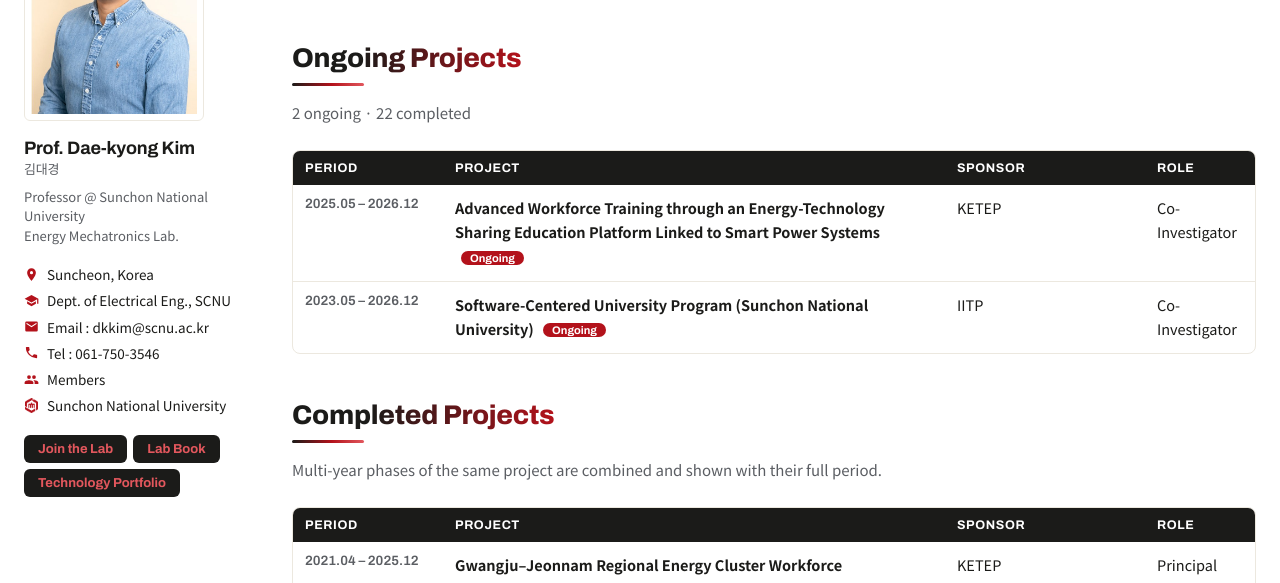
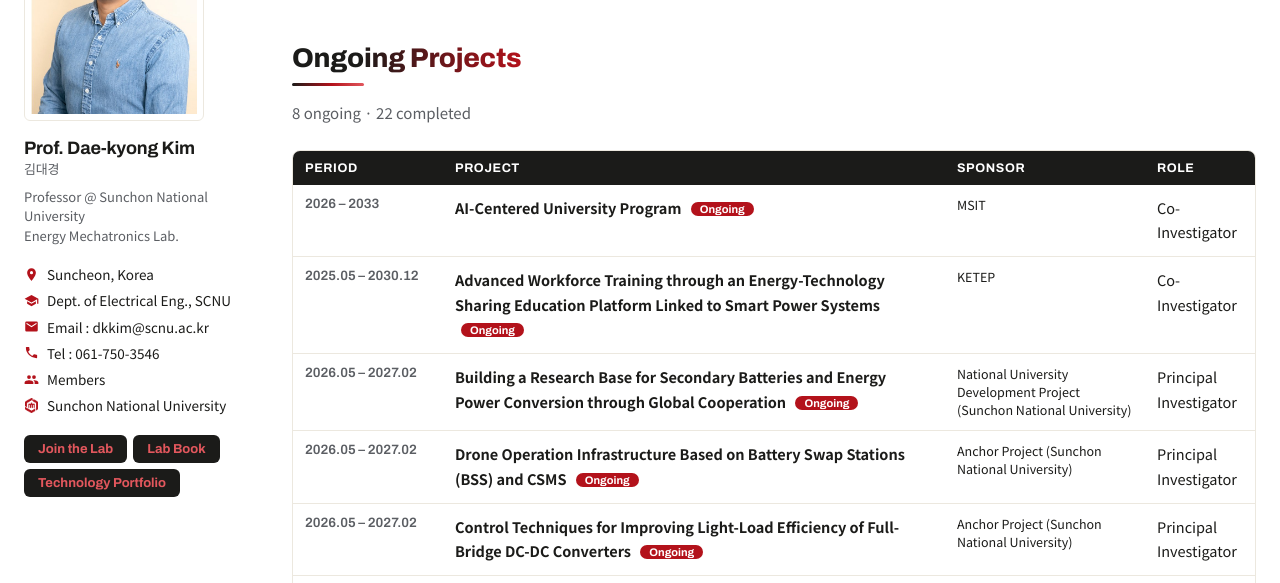
Before and after one commit to energy-mecha/e-mecha, a plain HTML site: page projects.html in a window 1280 px wide. Shown: the part 207-790 px from the top of the page. Drawn offline with Linux system fonts and the light colour scheme.

Commit message:
v1.41: add 2026 research projects, smaller sponsor text
Co-Authored-By: Claude Opus 5.5 <noreply@anthropic.com>

```diff
--- a/assets/css/style.css
+++ b/assets/css/style.css
@@ -397,6 +397,7 @@ main ol li.pub .pub-title a, main ol li.pub a.badge { border-bottom: 0; text-dec
 .proj-table tr:hover td { background: var(--surface); }
 .proj-table .period { white-space: nowrap; font: 600 13.5px var(--font-head); color: var(--muted); }
 .proj-table .t { font-weight: 600; }
+.proj-table .sp { font-size: 12.5px; line-height: 1.45; }
 
 /* awards */
 .award-list { list-style: none; padding: 0; margin: 0; border-top: 0 !important; }
--- a/assets/js/content.js
+++ b/assets/js/content.js
@@ -330,6 +330,12 @@ window.LAB = {
      data.js(엑셀 자동 생성)의 과제명/기관명은 한국어입니다.
      영어 화면에서 보여줄 이름을 "한국어 이름": "English name" 으로 추가하세요. 없으면 한국어 그대로 표시됩니다. */
   projectsEn: {
+    "AI중심대학": "AI-Centered University Program",
+    "글로벌 협력을 통한 이차전지 및 에너지 전력변환 연구 기반 구축": "Building a Research Base for Secondary Batteries and Energy Power Conversion through Global Cooperation",
+    "드론향 배터리 스왑 스테이션(BSS)의 배터리 충전제어 기술개발": "Battery Charging Control for Drone Battery Swap Stations (BSS)",
+    "스마트팜 단지 내 e-DAS 송전선로 모니터링 시스템 기술개발": "e-DAS Power Line Monitoring System for Smart Farm Complexes",
+    "드론 배터리 스왑 스테이션(BSS) 및 CSMS 기반 드론 운용 인프라 개발": "Drone Operation Infrastructure Based on Battery Swap Stations (BSS) and CSMS",
+    "풀브릿지 DC-DC 컨버터 경부하 효율 개선을 위한 제어 기술 개발": "Control Techniques for Improving Light-Load Efficiency of Full-Bridge DC-DC Converters",
     "스마트 전력시스템 연계 에너지기술공유 교육 플랫폼 구축을 통한 고급인력 양성": "Advanced Workforce Training through an Energy-Technology Sharing Education Platform Linked to Smart Power Systems",
     "SW중심대학(국립순천대학교)": "Software-Centered University Program (Sunchon National University)",
     "광주·전남지역에너지 클러스터 인재양성": "Gwangju–Jeonnam Regional Energy Cluster Workforce Development",
@@ -356,6 +362,10 @@ window.LAB = {
     "전동식 공기압축기용 모터제어기에 관한 기초연구": "Basic Study on Motor Controllers for Electric Air Compressors",
   },
   agencyEn: {
+    "과기정통부": "MSIT",
+    "국립대학육성사업(국립순천대학교)": "National University Development Project (Sunchon National University)",
+    "글로컬대학30사업(국립순천대학교)": "Glocal University 30 (Sunchon National University)",
+    "앵커사업(국립순천대학교)": "Anchor Project (Sunchon National University)",
     "한국에너지기술평가원": "KETEP",
     "정보통신기획평가원": "IITP",
     "순천대학교": "Sunchon National University",
--- a/assets/js/data.js
+++ b/assets/js/data.js
@@ -1,6 +1,6 @@
 /* 자동 생성 파일 — 직접 수정하지 말고 tools/build_data.py 를 실행하세요. */
 window.LAB_DATA = {
- "updated": "2026.11.06",
+ "updated": "2026.11.27",
  "journals": [
   {
    "date": "2026.02",
@@ -1933,11 +1933,65 @@ window.LAB_DATA = {
  ],
  "projects": [
   {
+   "title": "AI중심대학",
+   "agency": "과기정통부",
+   "type": "",
+   "role": "공동연구자",
+   "start": "2026",
+   "end": "2033",
+   "ongoing": true
+  },
+  {
    "title": "스마트 전력시스템 연계 에너지기술공유 교육 플랫폼 구축을 통한 고급인력 양성",
    "agency": "한국에너지기술평가원",
    "type": "",
    "role": "공동연구자",
    "start": "2025.05",
+   "end": "2030.12",
+   "ongoing": true
+  },
+  {
+   "title": "글로벌 협력을 통한 이차전지 및 에너지 전력변환 연구 기반 구축",
+   "agency": "국립대학육성사업(국립순천대학교)",
+   "type": "",
+   "role": "연구책임자",
+   "start": "2026.05",
+   "end": "2027.02",
+   "ongoing": true
+  },
+  {
+   "title": "드론 배터리 스왑 스테이션(BSS) 및 CSMS 기반 드론 운용 인프라 개발",
+   "agency": "앵커사업(국립순천대학교)",
+   "type": "",
+   "role": "연구책임자",
+   "start": "2026.05",
+   "end": "2027.02",
+   "ongoing": true
+  },
+  {
+   "title": "풀브릿지 DC-DC 컨버터 경부하 효율 개선을 위한 제어 기술 개발",
+   "agency": "앵커사업(국립순천대학교)",
+   "type": "",
+   "role": "연구책임자",
+   "start": "2026.05",
+   "end": "2027.02",
+   "ongoing": true
+  },
+  {
+   "title": "드론향 배터리 스왑 스테이션(BSS)의 배터리 충전제어 기술개발",
+   "agency": "글로컬대학30사업(국립순천대학교)",
+   "type": "",
+   "role": "연구책임자",
+   "start": "2026.05",
+   "end": "2026.12",
+   "ongoing": true
+  },
+  {
+   "title": "스마트팜 단지 내 e-DAS 송전선로 모니터링 시스템 기술개발",
+   "agency": "글로컬대학30사업(국립순천대학교)",
+   "type": "",
+   "role": "연구책임자",
+   "start": "2026.05",
    "end": "2026.12",
    "ongoing": true
   },
--- a/assets/js/main.js
+++ b/assets/js/main.js
@@ -496,7 +496,7 @@ function mergeEdu(list) {
     const PEN = L.projectsEn || {}, AEN = L.agencyEn || {};
     const row = (p) => `<tr><td class="period">${esc(p.start)} – ${esc(p.end)}</td>
       <td class="t">${bi(esc(p.title), esc(PEN[p.title] || p.title))}${p.ongoing ? ` <span class="badge solid">${bi("진행중", "Ongoing")}</span>` : ""}</td>
-      <td>${bi(esc(p.agency), esc(AEN[p.agency] || p.agency))}</td><td>${bi(esc(p.role), esc(ROLE[p.role] || p.role))}</td></tr>`;
+      <td class="sp">${bi(esc(p.agency), esc(AEN[p.agency] || p.agency))}</td><td>${bi(esc(p.role), esc(ROLE[p.role] || p.role))}</td></tr>`;
     const on = D.projects.filter((p) => p.ongoing), done = D.projects.filter((p) => !p.ongoing);
     $("#proj-on").innerHTML = on.map(row).join("") || `<tr><td colspan="4">—</td></tr>`;
     $("#proj-done").innerHTML = done.map(row).join("");
```
Also changed, not shown: 2 other files.
